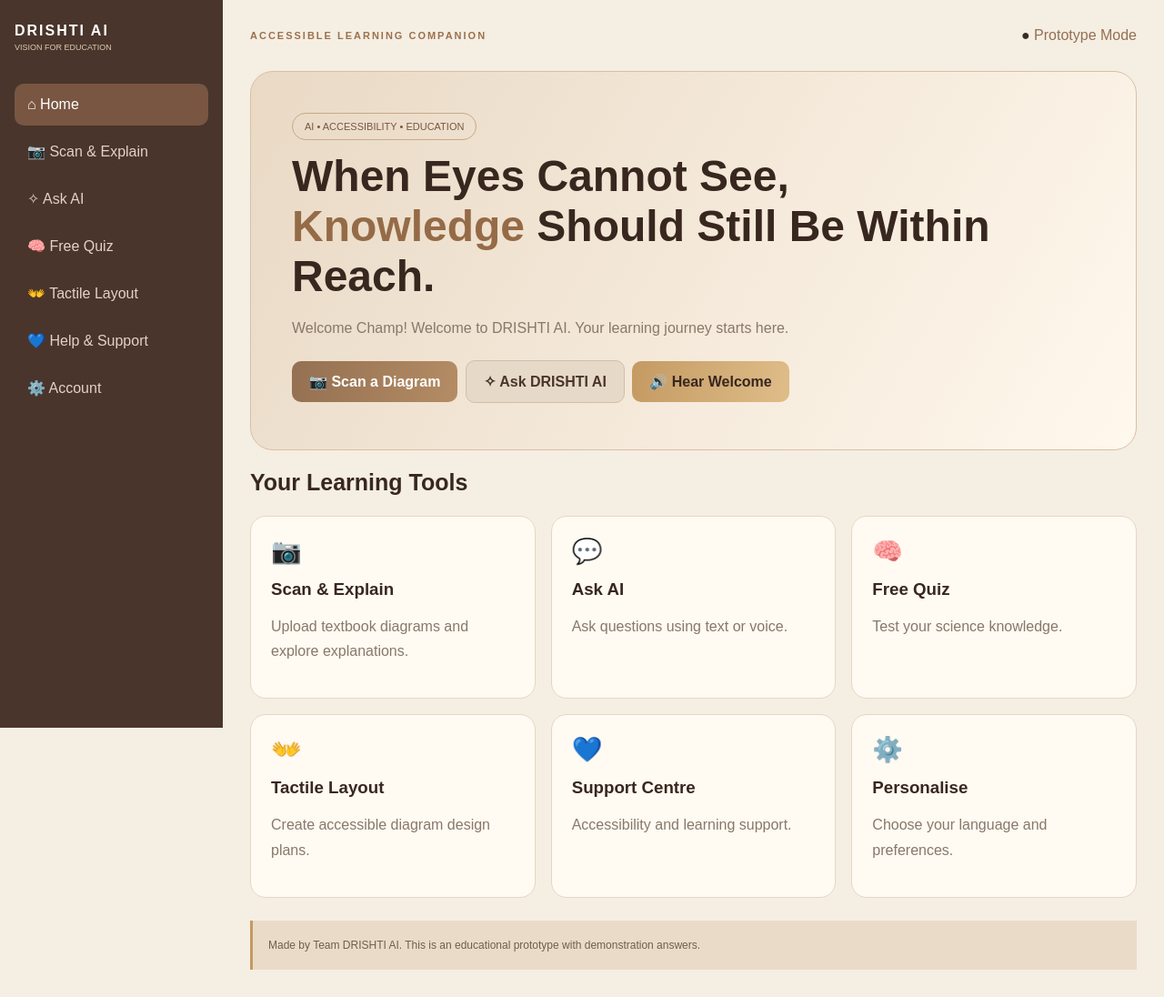
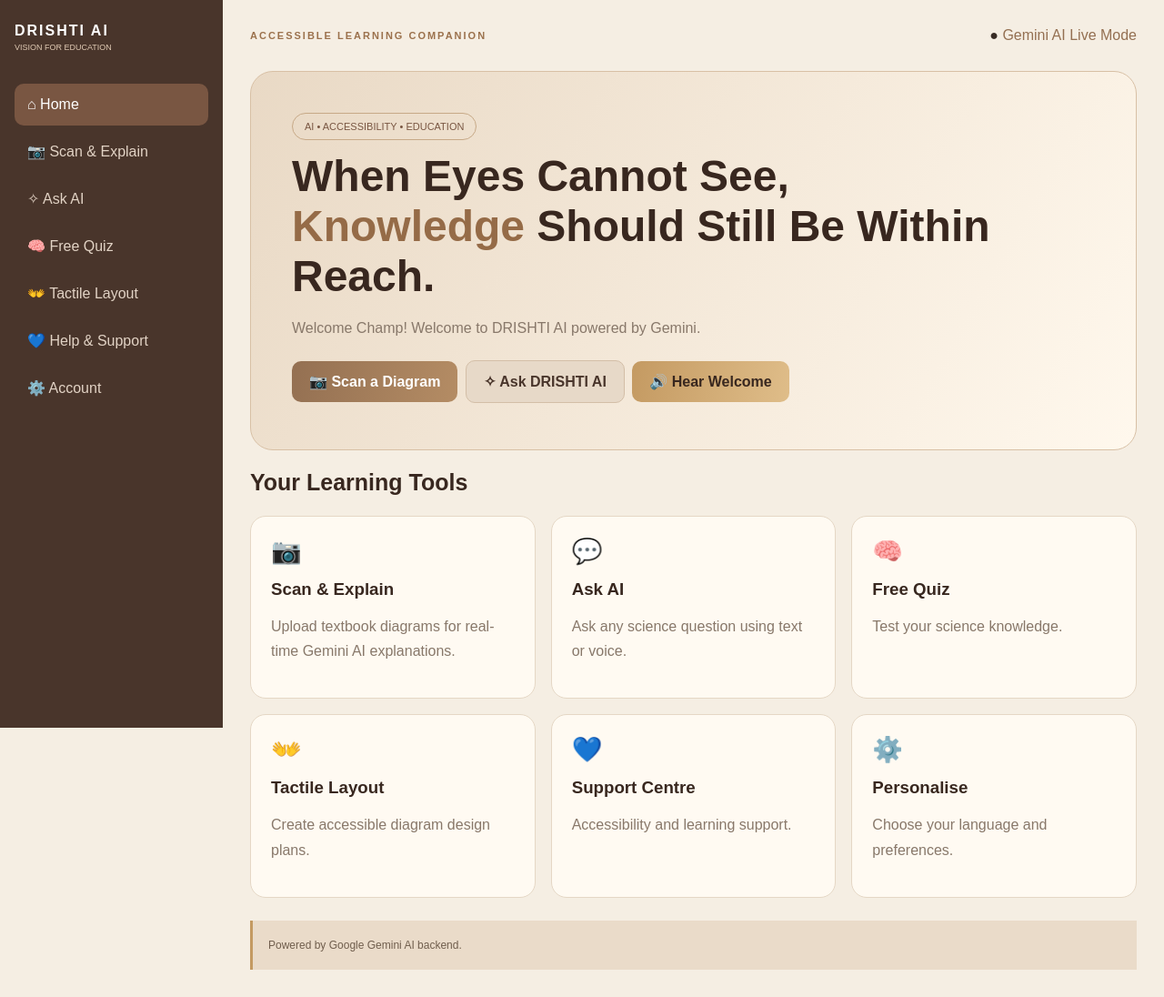
Before and after one commit to ayush10092010/Drishti-AI, a Flask app: page / in a window 1280 px wide. Shown: the whole page at 91% size. Run offline with Flask 3, Linux system fonts and the light colour scheme.

Commit message:
Update index.html

```diff
--- a/templates/index.html
+++ b/templates/index.html
@@ -301,7 +301,7 @@ body.high-contrast p{color:#222}
 <main class="main">
 <header class="topbar">
 <div class="eyebrow">ACCESSIBLE LEARNING COMPANION</div>
-<div>● <span style="color:#947052">Prototype Mode</span></div>
+<div>● <span style="color:#947052">Gemini AI Live Mode</span></div>
 </header>
 
 <!-- HOME -->
@@ -309,7 +309,7 @@ body.high-contrast p{color:#222}
 <div class="hero">
 <span class="tag">AI • ACCESSIBILITY • EDUCATION</span>
 <h1>When Eyes Cannot See,<br><span>Knowledge</span> Should Still Be Within Reach.</h1>
-<p>Welcome Champ! Welcome to DRISHTI AI. Your learning journey starts here.</p>
+<p>Welcome Champ! Welcome to DRISHTI AI powered by Gemini.</p>
 <button class="btn" onclick="showPage('scan')">📷 Scan a Diagram</button>
 <button class="btn secondary" onclick="showPage('ask')">✧ Ask DRISHTI AI</button>
 <button class="btn gold" onclick="speak('Welcome Champ! Welcome to DRISHTI AI.')">🔊 Hear Welcome</button>
@@ -319,12 +319,12 @@ body.high-contrast p{color:#222}
 <div class="card" onclick="showPage('scan')">
 <div class="icon">📷</div>
 <h3>Scan & Explain</h3>
-<p>Upload textbook diagrams and explore explanations.</p>
+<p>Upload textbook diagrams for real-time Gemini AI explanations.</p>
 </div>
 <div class="card" onclick="showPage('ask')">
 <div class="icon">💬</div>
 <h3>Ask AI</h3>
-<p>Ask questions using text or voice.</p>
+<p>Ask any science question using text or voice.</p>
 </div>
 <div class="card" onclick="showPage('quiz')">
 <div class="icon">🧠</div>
@@ -347,21 +347,21 @@ body.high-contrast p{color:#222}
 <p>Choose your language and preferences.</p>
 </div>
 </div>
-<div class="note">Made by Team DRISHTI AI. This is an educational prototype with demonstration answers.</div>
+<div class="note">Powered by Google Gemini AI backend.</div>
 </section>
 
 <!-- SCAN -->
 <section class="page" id="scan">
 <div class="eyebrow">VISUAL LEARNING</div>
 <h1>Scan & Explain</h1>
-<p>Upload a textbook diagram to preview it.</p>
+<p>Upload a textbook diagram for Gemini AI to analyze.</p>
 <div class="panel">
 <label>Choose a diagram image</label>
 <input type="file" id="imageInput" accept="image/*">
 <img id="preview" class="preview" hidden alt="Uploaded diagram">
-<button class="btn" onclick="explainImage()">Explain Diagram</button>
+<button class="btn" onclick="explainImage()">Explain with Gemini AI</button>
 <button class="btn secondary" onclick="clearImage()">Clear</button>
-<div class="result" id="scanResult">Your explanation will appear here.</div>
+<div class="result" id="scanResult">Your AI explanation will appear here.</div>
 </div>
 </section>
 
@@ -369,16 +369,16 @@ body.high-contrast p{color:#222}
 <section class="page" id="ask">
 <div class="eyebrow">YOUR LEARNING ASSISTANT</div>
 <h1>Ask DRISHTI AI</h1>
-<p>Ask science questions in English, Hindi or Hinglish.</p>
+<p>Ask any science question in English, Hindi or Hinglish.</p>
 <div class="panel">
 <label>Response Language</label>
-<select id="chatLanguage" onchange="setRecognitionLanguage()">
+<select id="chatLanguage">
 <option value="English">English</option>
 <option value="Hindi">Hindi</option>
 <option value="Hinglish">Hinglish</option>
 </select>
 <div class="chatbox" id="chatbox" aria-live="polite">
-<div class="bubble bot">Welcome Champ! I am DRISHTI AI. You can ask me about Solar System, Heart, Ecosystem, Photosynthesis, Gravity, Atom or Force.</div>
+<div class="bubble bot">Welcome Champ! I am DRISHTI AI powered by Gemini. Ask me any science question!</div>
 </div>
 <div class="chatrow">
 <input id="question" placeholder="Type your question...">
@@ -450,6 +450,7 @@ document.querySelectorAll('.nav button').forEach(b=>b.classList.remove('active')
 if(btn)btn.classList.add('active');
 window.scrollTo(0,0);
 }
+
 function speak(text){
 if(!('speechSynthesis' in window))return;
 speechSynthesis.cancel();
@@ -458,15 +459,8 @@ let utterance=new SpeechSynthesisUtterance(text);
 utterance.lang=lang==='Hindi'?'hi-IN':'en-IN';
 speechSynthesis.speak(utterance);
 }
-const answers={
-"solar system":{English:`Solar System consists of the Sun and planets.`, Hindi:`सौर मंडल सूर्य और ग्रहों का समूह है।`, Hinglish:`Solar System Sun aur planets ka group hai.`},
-"heart":{English:`Human heart pumps blood.`, Hindi:`मानव हृदय रक्त पंप करता है।`, Hinglish:`Human heart blood pump karta hai.`},
-"ecosystem":{English:`Ecosystem is a community of living organisms.`, Hindi:`पारिस्थितिकी तंत्र जीवों का समुदाय है।`, Hinglish:`Ecosystem living organisms ka community hai.`},
-"photosynthesis":{English:`Plants make food using sunlight.`, Hindi:`पौधे सूर्य के प्रकाश से भोजन बनाते हैं।`, Hinglish:`Plants sunlight se food banate hain.`},
-"gravity":{English:`Gravity is the force of attraction.`, Hindi:`गुरुत्वाकर्षण आकर्षण बल है।`, Hinglish:`Gravity attractive force hai.`},
-"atom":{English:`Atom is the smallest unit of matter.`, Hindi:`परमाणु पदार्थ की सबसे छोटी इकाई है।`, Hinglish:`Atom smallest unit hai.`},
-"force":{English:`Force is a push or pull.`, Hindi:`बल धक्का या खिंचाव है।`, Hinglish:`Force push ya pull hai.`}
-};
+
+// CONNECT TO GEMINI BACKEND (/api/chat)
 function addBubble(text,type){
 let b=document.createElement('div');
 b.className='bubble '+type;
@@ -475,19 +469,154 @@ let box=document.getElementById('chatbox');
 box.appendChild(b);
 box.scrollTop=box.scrollHeight;
 }
+
 function sendQuestion(){
 let input=document.getElementById('question');
 let original=input.value.trim();
 if(!original)return;
 addBubble(original,'user');
 input.value='';
-let q=original.toLowerCase();
 let lang=document.getElementById('chatLanguage').value;
-let match=Object.keys(answers).find(k=>q.includes(k));
-let response=match?answers[match][lang]:"Sorry! Try asking about Solar System, Heart, Ecosystem, Photosynthesis, Gravity, Atom or Force.";
-setTimeout(()=>addBubble(response,'bot'),300);
+
+fetch('/api/chat', {
+    method: 'POST',
+    headers: { 'Content-Type': 'application/json' },
+    body: JSON.stringify({ question: original, language: lang })
+})
+.then(res => res.json())
+.then(data => {
+    let response = data.success ? data.answer : (data.error || 'Error from Gemini AI.');
+    addBubble(response, 'bot');
+    if(document.getElementById('audioPref')?.checked || true){
+        speak(response);
+    }
+})
+.catch(err => {
+    addBubble('Error connecting to backend server.', 'bot');
+});
 }
+
 document.getElementById('question').addEventListener('keydown',e=>{if(e.key==='Enter')sendQuestion();});
+
+// CONNECT TO GEMINI BACKEND (/api/scan)
+document.getElementById('imageInput').addEventListener('change',function(){
+let file=this.files[0];
+if(!file)return;
+let preview=document.getElementById('preview');
+preview.src=URL.createObjectURL(file);
+preview.hidden=false;
+});
+
+function explainImage(){
+let file=document.getElementById('imageInput').files[0];
+if(!file){
+ alert('Please upload a diagram first.');
+ return;
+}
+document.getElementById('scanResult').textContent = 'Analyzing diagram with Gemini AI... Please wait...';
+
+let formData = new FormData();
+formData.append('image', file);
+
+fetch('/api/scan', {
+    method: 'POST',
+    body: formData
+})
+.then(res => res.json())
+.then(data => {
+    let resultText = data.success ? data.explanation : (data.error || 'Error analyzing image.');
+    document.getElementById('scanResult').textContent = resultText;
+    speak(resultText);
+})
+.catch(err => {
+    document.getElementById('scanResult').textContent = 'Error connecting to backend server.';
+});
+}
+
+function clearImage(){
+document.getElementById('imageInput').value='';
+document.getElementById('preview').hidden=true;
+document.getElementById('scanResult').textContent='Your AI explanation will appear here.';
+}
+
+// VOICE INPUT
+let recognition=null;
+function voiceInput(){
+const SpeechRecognition = window.SpeechRecognition || window.webkitSpeechRecognition;
+if(!SpeechRecognition){ alert('Voice recognition not supported in this browser.'); return; }
+recognition = new SpeechRecognition();
+recognition.lang = 'hi-IN';
+recognition.onresult = (event) => {
+    document.getElementById('question').value = event.results[0][0].transcript;
+    sendQuestion();
+};
+recognition.start();
+}
+
+// QUIZ & SETTINGS
+const questions=[
+{ q:'Which gas do plants absorb during photosynthesis?', options:['Oxygen','Carbon Dioxide','Nitrogen','Hydrogen'], answer:1 },
+{ q:'How many planets are in our Solar System?', options:['7','8','9','10'], answer:1 },
+{ q:'Which organ pumps blood throughout the body?', options:['Brain','Lungs','Heart','Kidney'], answer:2 },
+{ q:'What is the SI unit of force?', options:['Joule','Newton','Watt','Pascal'], answer:1 },
+{ q:'Which of these is an abiotic component?', options:['Plants','Animals','Water','Bacteria'], answer:2 }
+];
+let currentQuestion=0; let score=0; let answered=false;
+function loadQuestion(){
+let q=questions[currentQuestion];
+document.getElementById('qNumber').textContent='Question '+(currentQuestion+1)+' of '+questions.length;
+document.getElementById('quizQuestion').textContent=q.q;
+document.getElementById('feedback').textContent='Choose your answer.';
+document.getElementById('nextButton').disabled=true;
+answered=false;
+let choices=document.getElementById('choices');
+choices.innerHTML='';
+q.options.forEach((option,index)=>{
+ let button=document.createElement('button');
+ button.className='choice';
+ button.textContent=option;
+ button.onclick=()=>checkAnswer(index);
+ choices.appendChild(button);
+});
+}
+function checkAnswer(index){
+if(answered)return;
+answered=true;
+let q=questions[currentQuestion];
+let buttons=document.querySelectorAll('.choice');
+buttons[index].classList.add(index===q.answer?'correct':'wrong');
+buttons[q.answer].classList.add('correct');
+if(index===q.answer){ score++; document.getElementById('feedback').textContent='Correct!'; }
+else{ document.getElementById('feedback').textContent='Incorrect.'; }
+document.getElementById('score').textContent='Score: '+score;
+document.getElementById('nextButton').disabled=false;
+}
+function nextQuestion(){
+currentQuestion++;
+if(currentQuestion>=questions.length){
+ document.getElementById('quizQuestion').textContent='Quiz Completed!';
+ document.getElementById('choices').innerHTML='';
+ document.getElementById('feedback').textContent='Final score: '+score+' out of '+questions.length;
+ document.getElementById('nextButton').disabled=true;
+ return;
+}
+loadQuestion();
+}
+function restartQuiz(){ currentQuestion=0; score=0; loadQuestion(); }
+
+function makeTactile(){
+let name=document.getElementById('diagramName').value.trim();
+let notes=document.getElementById('diagramNotes').value.trim();
+if(!name || !notes){ alert('Please fill in both fields.'); return; }
+document.getElementById('tactileResult').textContent=`TACTILE DESIGN PLAN FOR: ${name}\nParts: ${notes}\n1. Use clear raised lines.\n2. Add Braille labels.`;
+}
+
+function saveSettings(){
+let name=document.getElementById('userName').value;
+document.getElementById('settingsResult').textContent='Preferences saved successfully! Welcome '+(name||'Learner')+'.';
+}
+
+window.addEventListener('load',()=>{ loadQuestion(); });
 </script>
 </body>
 </html>
```
